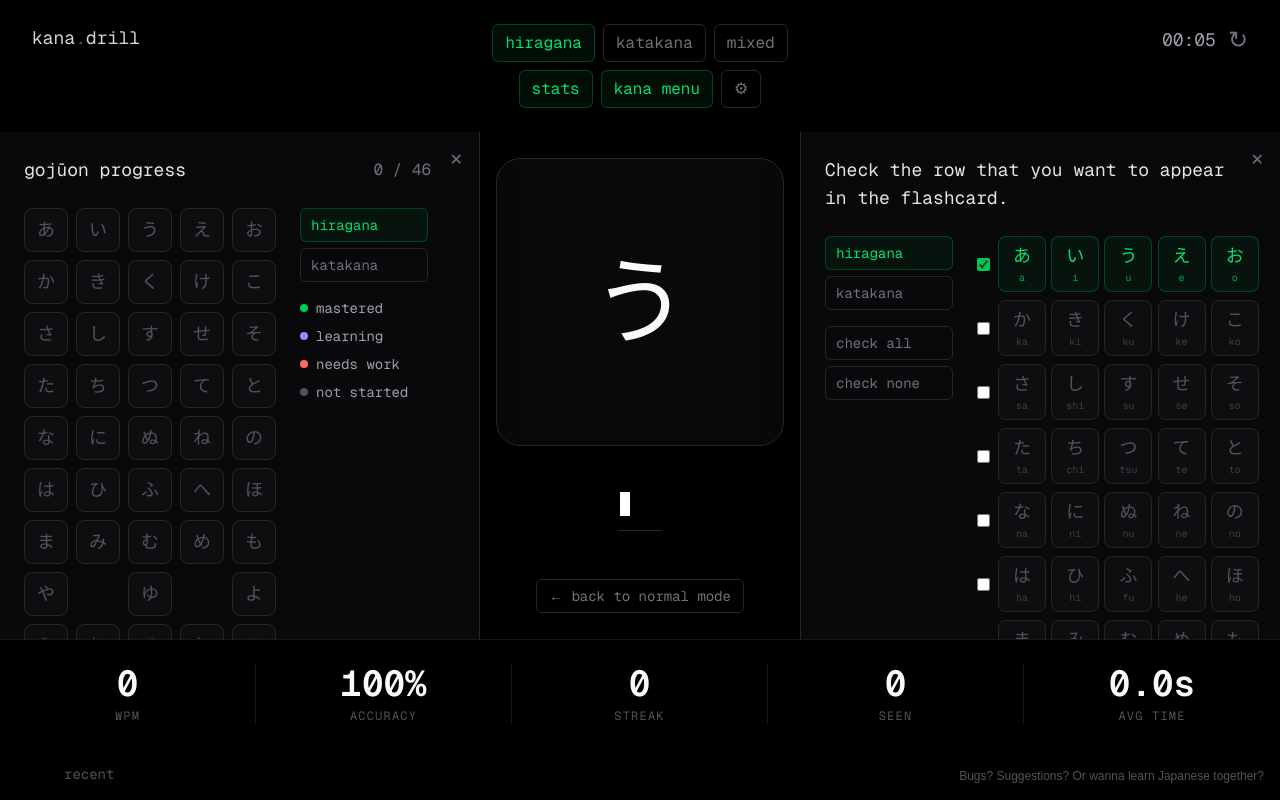
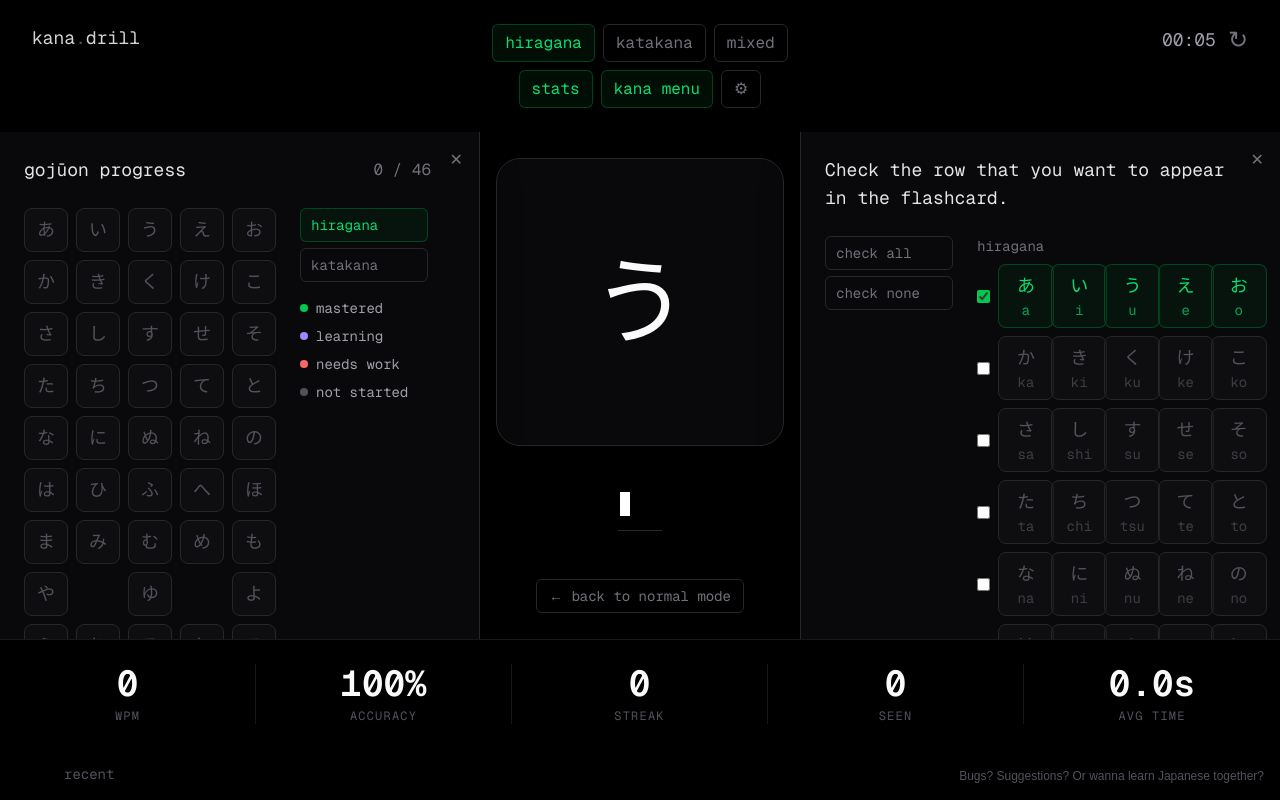
Before and after one commit to BreakableEggshell/Japanese-Kana-Learning, a Next.js app in the folder jp-learning/: page /beginner in a window 1280 px wide. Built offline with nearby package versions, Linux system fonts and the light colour scheme.

Commit message:
refactor: simplify beginner kana menu layout

```diff
--- a/jp-learning/app/components/BeginnerQuiz.tsx
+++ b/jp-learning/app/components/BeginnerQuiz.tsx
@@ -100,7 +100,6 @@ export default function BeginnerQuiz() {
 
   const [hiraganaRows, setHiraganaRows] = useState<boolean[]>(defaultRows);
   const [katakanaRows, setKatakanaRows] = useState<boolean[]>(defaultRows);
-  const [menuScript, setMenuScript] = useState<Script>("hiragana");
 
   const hiraganaPool = useMemo(() => selectedEntries(HIRAGANA, hiraganaRows), [hiraganaRows]);
   const katakanaPool = useMemo(() => selectedEntries(KATAKANA, katakanaRows), [katakanaRows]);
@@ -309,16 +308,16 @@ export default function BeginnerQuiz() {
     });
   }
 
-  function checkAll(script: Script) {
-    const setRows = script === "hiragana" ? setHiraganaRows : setKatakanaRows;
-    setRows(GOJUON_ROWS.map(() => true));
+  function checkAll() {
+    setHiraganaRows(GOJUON_ROWS.map(() => true));
+    setKatakanaRows(GOJUON_ROWS.map(() => true));
   }
 
   // "Check none" can't leave zero rows selected, so it falls back to the
   // same single-row default the page starts with.
-  function checkNone(script: Script) {
-    const setRows = script === "hiragana" ? setHiraganaRows : setKatakanaRows;
-    setRows(defaultRows());
+  function checkNone() {
+    setHiraganaRows(defaultRows());
+    setKatakanaRows(defaultRows());
   }
 
   const accuracy = answeredCount > 0 ? Math.round((correctCount / answeredCount) * 100) : 100;
@@ -580,8 +579,6 @@ export default function BeginnerQuiz() {
             ✕
           </button>
           <KanaMenuPanel
-            script={menuScript}
-            onScriptChange={setMenuScript}
             hiraganaRows={hiraganaRows}
             katakanaRows={katakanaRows}
             onToggleRow={toggleRow}
@@ -706,25 +703,18 @@ function StatsPanel({
 }
 
 function KanaMenuPanel({
-  script,
-  onScriptChange,
   hiraganaRows,
   katakanaRows,
   onToggleRow,
   onCheckAll,
   onCheckNone,
 }: {
-  script: Script;
-  onScriptChange: (s: Script) => void;
   hiraganaRows: boolean[];
   katakanaRows: boolean[];
   onToggleRow: (s: Script, rowIndex: number) => void;
-  onCheckAll: (s: Script) => void;
-  onCheckNone: (s: Script) => void;
+  onCheckAll: () => void;
+  onCheckNone: () => void;
 }) {
-  const source = script === "hiragana" ? HIRAGANA : KATAKANA;
-  const rows = script === "hiragana" ? hiraganaRows : katakanaRows;
-
   return (
     <div className="flex h-full flex-col p-6 font-mono text-zinc-50">
       <h2 className="mb-6 pr-6 text-lg text-zinc-200">
@@ -732,40 +722,44 @@ function KanaMenuPanel({
       </h2>
 
       <div className="flex gap-6">
-        <div className="flex w-32 shrink-0 flex-col gap-4">
-          <div className="flex flex-col gap-1.5">
-            {(["hiragana", "katakana"] as const).map((s) => (
+        <div className="flex w-32 shrink-0 flex-col gap-1.5">
           <button
-                key={s}
-                onClick={() => onScriptChange(s)}
-                className={`rounded-md border px-2.5 py-1.5 text-left text-sm transition-colors ${
-                  s === script
-                    ? "border-green-800/60 bg-green-950/30 text-green-400"
-                    : "border-zinc-800 text-zinc-500 hover:text-zinc-300"
-                }`}
-              >
-                {s}
-              </button>
-            ))}
-          </div>
-
-          <div className="flex flex-col gap-1.5">
-            <button
-              onClick={() => onCheckAll(script)}
+            onClick={onCheckAll}
             className="rounded-md border border-zinc-800 px-2.5 py-1.5 text-left text-sm text-zinc-500 transition-colors hover:text-zinc-300"
           >
             check all
           </button>
           <button
-              onClick={() => onCheckNone(script)}
+            onClick={onCheckNone}
             className="rounded-md border border-zinc-800 px-2.5 py-1.5 text-left text-sm text-zinc-500 transition-colors hover:text-zinc-300"
           >
             check none
           </button>
         </div>
+
+        <div className="flex flex-col gap-6">
+          <KanaRowGrid script="hiragana" source={HIRAGANA} rows={hiraganaRows} onToggleRow={onToggleRow} />
+          <KanaRowGrid script="katakana" source={KATAKANA} rows={katakanaRows} onToggleRow={onToggleRow} />
         </div>
+      </div>
+    </div>
+  );
+}
 
+function KanaRowGrid({
+  script,
+  source,
+  rows,
+  onToggleRow,
+}: {
+  script: Script;
+  source: KanaEntry[];
+  rows: boolean[];
+  onToggleRow: (s: Script, rowIndex: number) => void;
+}) {
+  return (
     <div className="flex flex-col gap-2">
+      <h3 className="text-sm text-zinc-500">{script}</h3>
       {GOJUON_ROWS.map((row, ri) => (
         <div key={ri} className="flex items-center gap-2">
           <input
@@ -777,18 +771,18 @@ function KanaMenuPanel({
           <div className="grid grid-cols-5 gap-2">
             {row.map((idx, ci) =>
               idx === null ? (
-                    <div key={ci} className="h-14 w-12" />
+                <div key={ci} className="h-16 w-14" />
               ) : (
                 <div
                   key={ci}
-                      className={`flex h-14 w-12 flex-col items-center justify-center rounded-lg border text-lg transition-colors ${
+                  className={`flex h-16 w-14 flex-col items-center justify-center rounded-lg border text-lg transition-colors ${
                     rows[ri]
                       ? "border-green-800/60 bg-green-950/30 text-green-400"
                       : "border-zinc-800 bg-zinc-900/40 text-zinc-600"
                   }`}
                 >
                   <span>{source[idx].char}</span>
-                      <span className="text-[10px] opacity-70">{source[idx].answers[0]}</span>
+                  <span className="text-sm opacity-70">{source[idx].answers[0]}</span>
                 </div>
               )
             )}
@@ -796,7 +790,5 @@ function KanaMenuPanel({
         </div>
       ))}
     </div>
-      </div>
-    </div>
   );
 }
```
Lines whose indentation alone changed are shown as unchanged.
